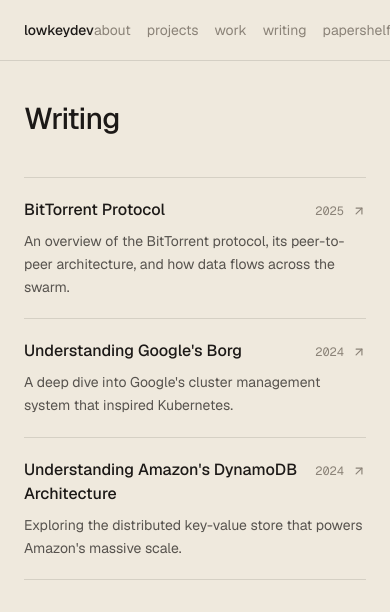
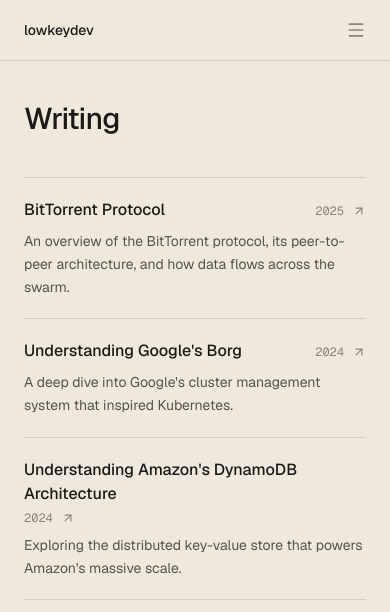
Before and after one commit to ASHUTOSH-SWAIN-GIT/folio, a Next.js app: page /blog in a window 390 px wide. Shown: the top 612 px of the page. Built offline with nearby package versions, Linux system fonts and the light colour scheme.

Commit message:
fix mobile responsiveness

```diff
--- a/app/blog/page.tsx
+++ b/app/blog/page.tsx
@@ -24,7 +24,7 @@
             rel={post.link ? "noopener noreferrer" : undefined}
             className="group flex flex-col gap-2 border-b border-hairline py-5"
           >
-            <div className="flex items-baseline justify-between gap-4">
+            <div className="flex flex-wrap items-baseline justify-between gap-x-4 gap-y-1">
               <h2 className="text-base font-medium text-[color:var(--foreground)] transition-colors group-hover:text-[color:var(--accent)]">
                 {post.title}
               </h2>
--- a/app/experience/page.tsx
+++ b/app/experience/page.tsx
@@ -19,7 +19,7 @@
         {experience.map((item) => {
           const inner = (
             <div className="group flex flex-col gap-2 border-b border-hairline py-5">
-              <div className="flex items-baseline justify-between gap-4">
+              <div className="flex flex-wrap items-baseline justify-between gap-x-4 gap-y-1">
                 <h3 className="text-base font-medium text-[color:var(--foreground)] transition-colors group-hover:text-[color:var(--accent)]">
                   {item.company}
                 </h3>
--- a/app/papershelf/page.tsx
+++ b/app/papershelf/page.tsx
@@ -31,7 +31,7 @@
               rel="noopener noreferrer"
               className="group flex flex-col gap-2 border-b border-hairline py-5"
             >
-              <div className="flex items-baseline justify-between gap-4">
+              <div className="flex flex-wrap items-baseline justify-between gap-x-4 gap-y-1">
                 <h2 className="text-base font-medium text-[color:var(--foreground)] transition-colors group-hover:text-[color:var(--accent)]">
                   {paper.title}
                 </h2>
--- a/components/Navbar.tsx
+++ b/components/Navbar.tsx
@@ -1,4 +1,8 @@
+"use client";
+
 import Link from "next/link";
+import { useState } from "react";
+import { Menu, X } from "lucide-react";
 
 const links = [
   { href: "/", label: "about" },
@@ -9,16 +13,21 @@
 ];
 
 export default function Navbar() {
+  const [open, setOpen] = useState(false);
+
   return (
     <nav className="sticky top-0 z-50 -mx-6 sm:-mx-8 mb-10 border-b border-hairline bg-[color:var(--background)]/85 backdrop-blur-md">
       <div className="mx-auto flex max-w-2xl items-center justify-between px-6 sm:px-8 py-5">
         <Link
           href="/"
           className="text-sm font-medium text-[color:var(--foreground)] hover:text-[color:var(--accent)] transition-colors"
+          onClick={() => setOpen(false)}
         >
           lowkeydev
         </Link>
-        <div className="flex items-center gap-4 sm:gap-5 text-sm text-[color:var(--subtle)]">
+
+        {/* Desktop nav */}
+        <div className="hidden sm:flex items-center gap-5 text-sm text-[color:var(--subtle)]">
           {links.map((link) => (
             <Link
               key={link.href}
@@ -29,7 +38,32 @@
             </Link>
           ))}
         </div>
+
+        {/* Mobile hamburger */}
+        <button
+          className="sm:hidden text-[color:var(--subtle)] hover:text-[color:var(--foreground)] transition-colors"
+          onClick={() => setOpen((v) => !v)}
+          aria-label={open ? "Close menu" : "Open menu"}
+        >
+          {open ? <X size={20} /> : <Menu size={20} />}
+        </button>
       </div>
+
+      {/* Mobile dropdown */}
+      {open && (
+        <div className="sm:hidden border-t border-hairline px-6 py-4 flex flex-col gap-4">
+          {links.map((link) => (
+            <Link
+              key={link.href}
+              href={link.href}
+              className="text-sm text-[color:var(--subtle)] hover:text-[color:var(--foreground)] transition-colors"
+              onClick={() => setOpen(false)}
+            >
+              {link.label}
+            </Link>
+          ))}
+        </div>
+      )}
     </nav>
   );
 }
--- a/components/ProjectRow.tsx
+++ b/components/ProjectRow.tsx
@@ -7,7 +7,7 @@
 
   return (
     <div className="group flex flex-col gap-2 border-b border-hairline py-5">
-      <div className="flex items-baseline justify-between gap-4">
+      <div className="flex flex-wrap items-baseline justify-between gap-x-4 gap-y-1">
         <div className="flex flex-wrap items-baseline gap-x-2.5">
           <a
             href={primaryHref}
```
